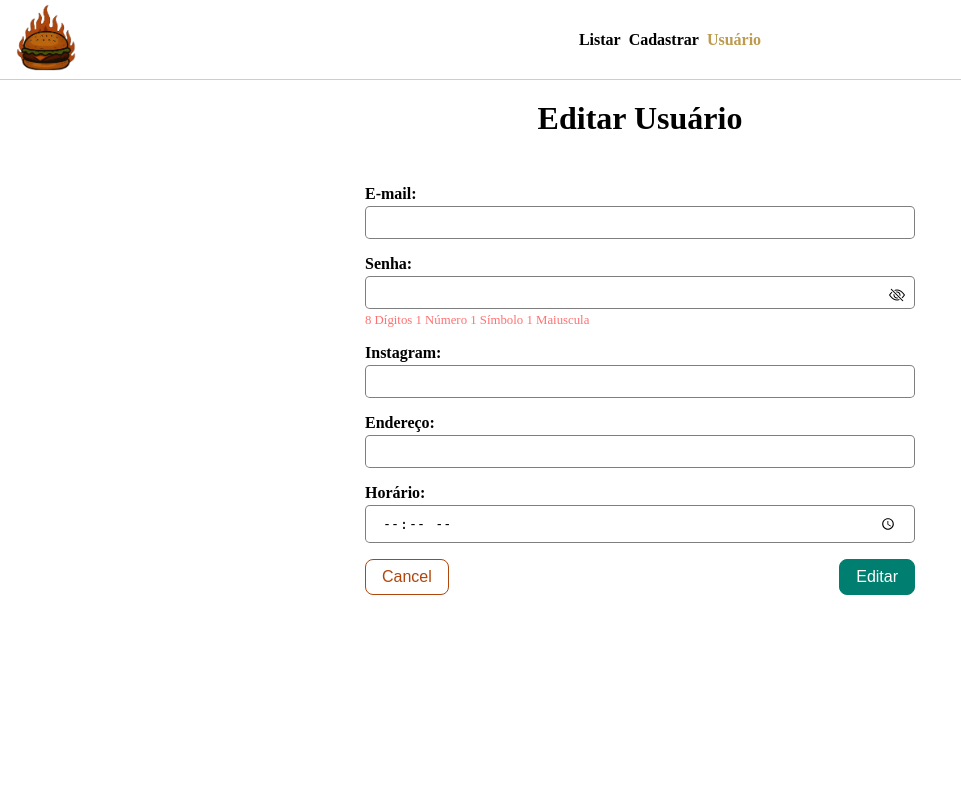
After one commit to HalysonReis/projeto_hamburgueria, a PHP site: template App/Views/usuario.php in a window 1280 px wide. The commit adds this page. Shown: the whole page, without its empty margins (0-961 px from the left). Run offline with PHP 8.4, Linux system fonts and the light colour scheme; the template is opened without the code that fills it, so the values that code supplies are empty; some libraries are stand-ins or nearby versions.

Commit message:
font-end 90% pronto

```diff
--- a/App/Controllers/UpdateController.php
+++ b/App/Controllers/UpdateController.php
@@ -7,4 +7,7 @@ class UpdateController {
     public function index(){
         ShowPages::getPage('update.php');
     }
+    public function user(){
+        ShowPages::getPage('usuario.php');
+    }
 }
--- a/App/Routes/Routes.php
+++ b/App/Routes/Routes.php
@@ -10,6 +10,7 @@ class Routes{
                 "login" => "LoginController@index",
                 "listar" => "SelectController@index",
                 "editar" => "UpdateController@index",
+                "usuario" => "UpdateController@user",
             ],
             "post" => [
                 // "update" => "UpdateController@product",
--- a/App/Views/cadastro.php
+++ b/App/Views/cadastro.php
@@ -7,5 +7,6 @@ $paginaAtual = 'cadastro';
         <h1>Cadastro</h1>
         <?php include "./App/Views/includes/form_lanche.php";  ?>
     </main>
+    <script src="./Public/js/formulario.js"></script>
 </body>
 </html>
--- a/App/Views/includes/head2.php
+++ b/App/Views/includes/head2.php
@@ -22,4 +22,5 @@
 
     <!-- CSS externo ou interno -->
     <link rel="stylesheet" href="Public/css/style.css">
+    <script src="https://cdn.jsdelivr.net/npm/sweetalert2@11"></script>
 </head>
--- a/App/Views/includes/menu_produto.php
+++ b/App/Views/includes/menu_produto.php
@@ -1,5 +1,5 @@
 <header class="header_home">
-    <img src="./Public/assets/logo_somente_hamburguer_trans.png" class="img_logo" alt="logo">
+    <a href="./"><img src="./Public/assets/logo_somente_hamburguer_trans.png" class="img_logo" alt="logo"></a>
     <ul class="list_menu">
         <li class="list_item">
             <a href="./listar" class="link_list_item <?php echo $paginaAtual == 'listar' ? 'activeMenu' : ''; ?>">listar</a>
--- a/App/Views/listar.php
+++ b/App/Views/listar.php
@@ -9,7 +9,7 @@ $paginaAtual = 'listar';
         <section class="conteiner_cards">
             <div class="card_item">
                 <div class="content_editar_lanche">
-                    <a href="./" class="link_editar_lanche"><i class="bi bi-trash icon icon_deletar"></i></a>
+                    <i class="bi bi-trash icon icon_deletar" id="icon_deletar"></i>
                     <a href="./editar" class="link_editar_lanche"><i class="bi bi-pencil-square icon icon_editar"></i></a>
                 </div>
                 <div class="content_img_lanche">
@@ -26,5 +26,6 @@ $paginaAtual = 'listar';
             </div>
         </section>
     </main>
+    <script src="./Public/js/listar.js"></script>
 </body>
 </html>
--- a/App/Views/update.php
+++ b/App/Views/update.php
@@ -8,5 +8,7 @@ $paginaAtual = 'listar';
         <h1>Editar</h1>
         <?php include "./App/Views/includes/form_lanche.php";  ?>
     </main>
+    <script src="./Public/js/formulario.js"></script>
+    <script src="./Public/js/update.js"></script>
 </body>
 </html>
--- /dev/null
+++ b/App/Views/usuario.php
@@ -0,0 +1,54 @@
+<?php include "./App/Views/includes/head2.php";
+$paginaAtual = 'usuario';
+?>
+<body>
+    <?php include "./App/Views/includes/menu_produto.php";  ?>
+    <main class="conteiner_principal">
+        <h1>Editar Usuário</h1>
+        <form action="" method="post" class="formulario">
+            <div class="content_input">
+                <label class="text_input">
+                    E-mail:
+                </label>
+                <input type="text" class="input" name="email" id="email">
+            </div>
+            <div class="content_input input-wrapper">
+                <label class="text_input">
+                    Senha:
+                </label>
+                <input type="password" class="input" name="senha" id="senha">
+                <i class="bi bi-eye-slash" id="toggleSenha"></i>
+                <span class="valida_senha">
+                    <span id="digitos">8 Dígitos</span>
+                    <span id="numero">1 Número</span>
+                    <span id="simbolo">1 Símbolo</span>
+                    <span id="maiuscula">1 Maiuscula</span>
+                </span>
+            </div>
+            <div class="content_input">
+                <label class="text_input">
+                    Instagram:
+                </label>
+                <input type="text" class="input" name="instagram" id="instragram">
+            </div>
+            <div class="content_input">
+                <label class="text_input">
+                    Endereço:
+                </label>
+                <input type="text" class="input" name="endereco" id="endereco">
+            </div>
+            <div class="content_input">
+                <label class="text_input">
+                    Horário:
+                </label>
+                <input type="time" class="input" name="hora" id="hora">
+            </div>
+            <div class="btns_content">
+                <button type="reset" class="btn_form btn_cancel" id="btn_cancel">Cancel</button>
+                <button type="submit" class="btn_form btn_submit" id="btn_cadastro">Editar</button>
+            </div>
+        </form>
+    </main>
+    <script src="./Public/js/formulario_usuario.js"></script>
+</body>
+</html>
--- a/Public/css/style.css
+++ b/Public/css/style.css
@@ -14,6 +14,25 @@ body {
 .icon {
     font-size: 1.5rem;
     color: white;
+}
+
+.input-wrapper {
+    position: relative;
+}
+
+.input-wrapper .bi-eye,
+.input-wrapper .bi-eye-slash {
+    position: absolute;
+    top: 2rem;
+    right: 10px;
+    cursor: pointer;
+    color: black;
+}
+
+.valida_senha {
+    font-size: .8rem;
+    font-weight: 400;
+    color: rgb(255, 113, 113);
 }
 
 
@@ -322,6 +341,13 @@ body {
     gap: .5rem;
 }
 
+.img_preview {
+    display: none;
+    width: 100%;
+    object-fit: cover;
+    position: absolute;
+}
+
 .text_input {
     font-weight: 600;
     font-size: 1rem;
@@ -371,6 +397,12 @@ body {
     border: 1px solid rgba(0, 0, 0, 0.5);
     padding: .5rem 1rem;
     border-radius: .3rem;
+}
+
+.max_letter {
+    font-size: .8rem;
+    font-weight: 400;
+    color: #9b9b9b;
 }
 
 .btns_content {
@@ -424,3 +456,17 @@ body {
     background-color: white;
     border-radius: .5rem;
 }
+
+.btn_sweet_confirm {
+    background-color: #007E70;
+    border-color: #007E70;
+    color: white;
+    outline: none;
+    margin: 1rem;
+}
+
+.btn_sweet_cancel {
+    background-color: red;
+    color: white;
+    margin: 1rem;
+}
--- /dev/null
+++ b/Public/js/formulario_usuario.js
@@ -0,0 +1,50 @@
+let formulario = document.getElementById('formulario')
+let input_senha = document.getElementById("senha")
+let icon_olho = document.getElementById('toggleSenha')
+
+let btn_cancel = document.getElementById('btn_cancel')
+
+btn_cancel.addEventListener('click', () => {
+    formulario.reset();
+    preview.src = ''
+    preview.style.display = "none"
+})
+
+icon_olho.addEventListener('click', () => {
+    if(icon_olho.classList.contains('bi-eye')){
+        icon_olho.classList.remove('bi-eye')
+        icon_olho.classList.add('bi-eye-slash')
+        input_senha.type = 'password'
+    }else{
+        icon_olho.classList.remove('bi-eye-slash')
+        icon_olho.classList.add('bi-eye')
+        input_senha.type = 'text'
+    }
+})
+
+input_senha.addEventListener('keyup', () => {
+    document.getElementById('digitos').style.color = 'rgb(255, 113, 113)'
+    document.getElementById('numero').style.color = 'rgb(255, 113, 113)'
+    document.getElementById('simbolo').style.color = 'rgb(255, 113, 113)'
+    document.getElementById('maiuscula').style.color = 'rgb(255, 113, 113)'
+    if(input_senha.value.length >= 8){
+        document.getElementById('digitos').style.color = '#007E70'
+    }
+
+    var numeros = /[0-9]/;
+    var simbolo = /[!|@|#|$|%|^|&|*|(|)|-|_]/;
+    var letrasMaiusculas = /[A-Z]/;
+
+    if(numeros.test(input_senha.value)){
+        document.getElementById('numero').style.color = '#007E70'
+    }
+
+    if(simbolo.test(input_senha.value)){
+        document.getElementById('simbolo').style.color = '#007E70'
+    }
+
+    if(letrasMaiusculas.test(input_senha.value)){
+        document.getElementById('maiuscula').style.color = '#007E70'
+    }
+
+})
```
Also changed, not shown: App/Views/includes/form_lanche.php (+4 -3 lines), Public/js/formulario.js (added, +44 -0 lines), Public/js/listar.js (added, +37 -0 lines), Public/js/update.js (added, +20 -0 lines), Public/js/padrao.js (deleted).
